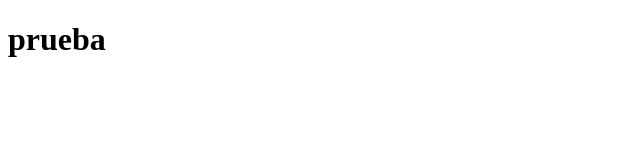
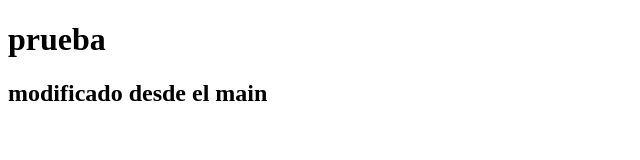
Before and after one commit to alejandroluces/Repositorio-de-prueba, a plain HTML site: page index_2.html in a window 1280 px wide. Shown: the whole page, without its empty margins (0-640 px from the left). Drawn offline with Linux system fonts and the light colour scheme.

Commit message:
pruebade modificiacion main

```diff
--- a/index_2.html
+++ b/index_2.html
@@ -8,6 +8,7 @@
 <body>
 
     <h1>prueba</h1>
+    <h2>modificado desde el main</h2>
 
 </body>
 </html>
```
